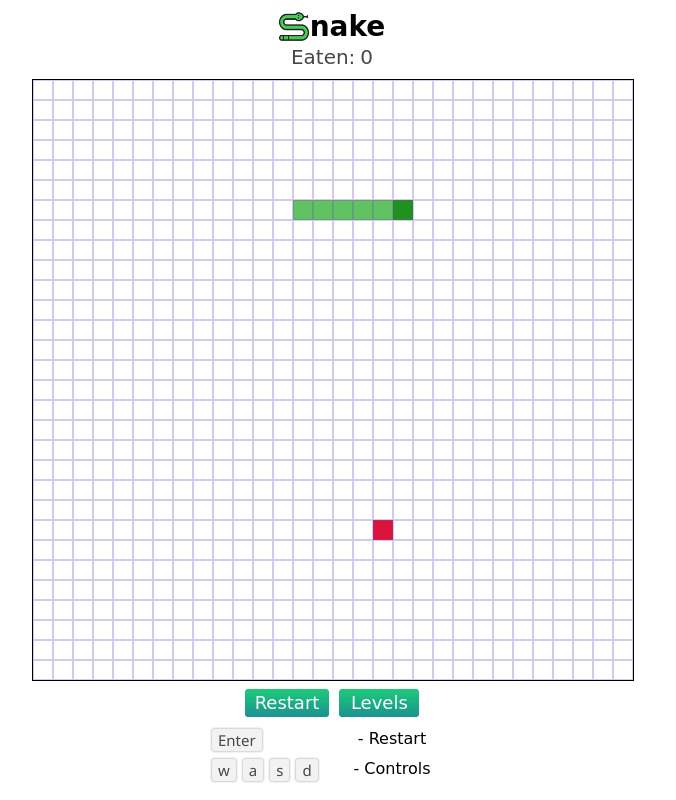
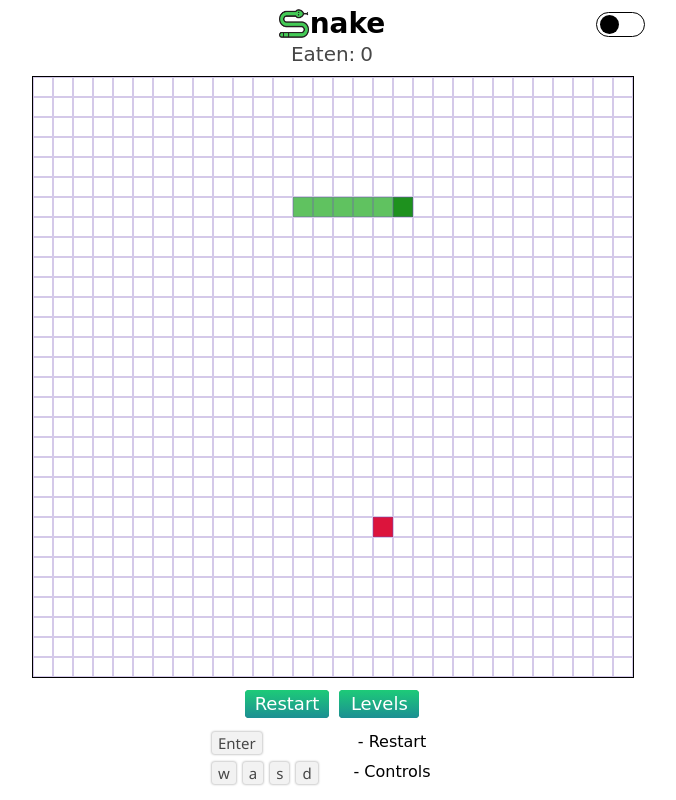
Before and after one commit to itsHel/Snake, a React (Create React App) app: page / in a window 1280 px wide. Shown: the whole page, without its empty margins (308-984 px from the left). Built offline with nearby package versions, Linux system fonts and the light colour scheme.

Commit message:
Add files via upload

```diff
--- a/package.json
+++ b/package.json
@@ -16,6 +16,7 @@
     "react-dom": "^18.2.0",
     "react-redux": "^8.0.5",
     "react-scripts": "5.0.1",
+    "sass": "^1.59.3",
     "typescript": "^4.9.5",
     "web-vitals": "^2.1.4"
   },
--- a/src/App.css
+++ b/src/App.css
@@ -2,6 +2,7 @@
     --lesser-text: rgb(71, 71, 71);
     --board-size: 75vh;
     --square-size: 2.5vh;
+    --theme-transition: 0.4s;
 }
 
 body{
@@ -19,6 +20,8 @@ body{
     justify-content:  center;
     align-items: center;
     overflow: hidden;
+    transition: background var(--theme-transition);
+    height: 100vh;
 }
 .App:focus-within{
     outline: none;
@@ -34,6 +37,7 @@ body{
     margin: 10px 0 2px 0;
     font-size: 28px;
     display: flex;
+    transition: all var(--theme-transition);
 }
 #header-img{
     width: 30px;
@@ -55,6 +59,9 @@ body{
 #main > *{
     position: absolute;
     transition: all 0.5s cubic-bezier(.54, 1.5, .38, 1.11);
+}
+#body{
+    margin-bottom: 20px;
 }
 
 #pick-level{
@@ -80,8 +87,8 @@ body{
     transition: all 0.3s;
 }
 .level-thumbnail:hover img{
-    transform: scale(1.08);
-    filter: brightness(92%);
+    /* transform: scale(1.08); */
+    filter: brightness(90%);
 }
 .level-thumbnail:hover{
     box-shadow: 0px 0px 5px 2px rgb(60 64 67 / 15%), 0px 0px 6px 2px rgb(60 64 67 / 15%);
@@ -102,8 +109,8 @@ body{
     display: flex;
     flex-direction: column;
     align-items: center;
-    gap:10px;
-    margin-top:10px;
+    gap:14px;
+    margin-top:14px;
 }
 .control-buttons{
     display: flex;
@@ -112,10 +119,10 @@ body{
 
 #info{
     width: 240px;
-    margin: 2px 0;
     display: flex;
     flex-direction: column;
     gap:8px;
+    transition: all var(--theme-transition);
 }
 .info-row{
     display: flex;
@@ -130,12 +137,14 @@ body{
     color: var(--lesser-text);
     box-shadow: 0px 0px 2px 1px rgb(0 0 0 / 20%);
     font-size: 15px;
-    font-family:'Segoe UI', Tahoma, Geneva, Verdana, sans-serif
+    font-family:'Segoe UI', Tahoma, Geneva, Verdana, sans-serif;
+    transition: all var(--theme-transition);
 }
 .key-text-info{
     display: inline-block;
     width: 50%;
     text-align: center;
+    transition: all var(--theme-transition);
 }
 
 .disabled{
--- a/src/App.tsx
+++ b/src/App.tsx
@@ -2,6 +2,7 @@ import React from 'react';
 import { useAppSelector, useAppDispatch } from "./app/hooks";
 import Body from './component/Body';
 import Header from './component/Header';
+import Theme from './features/theme/Theme';
 import './App.css';
 
 import {
@@ -9,38 +10,27 @@ import {
     resetBoard,
     currentBoard
 } from './features/board/boardSlice';
+import {
+    currentTheme
+} from './features/theme/themeSlice';
 
 function App() {
     const dispatch = useAppDispatch();
     const boardLevel = useAppSelector(currentBoard);
-
-    return (
-        <div className="App" onKeyDown={handleKeyDown} tabIndex={0}>
-            <Header/>
-            <Body/>
-        </div>
-    );
+    const theme = useAppSelector(currentTheme);
 
     function handleKeyDown(e: React.KeyboardEvent){
         switch(e.key){
-            case "a":
-            case "A":
-            case "ArrowLeft":
+            case "a": case "A": case "ArrowLeft":
                 dispatch(changeDirection("west"));
                 break;
-            case "d":
-            case "D":
-            case "ArrowRight":
+            case "d": case "D": case "ArrowRight":
                 dispatch(changeDirection("east"));
                 break;
-            case "s":
-            case "S":
-            case "ArrowDown":
+            case "s": case "S": case "ArrowDown":
                 dispatch(changeDirection("south"));
                 break;
-            case "w":
-            case "W":
-            case "ArrowUp":
+            case "w": case "W": case "ArrowUp":
                 dispatch(changeDirection("north"));
                 break;
             case "Enter":
@@ -48,6 +38,14 @@ function App() {
                 return;
         }
     }
+
+    return (
+        <div className={"App " + theme} onKeyDown={handleKeyDown} tabIndex={0}>
+            <Theme/>
+            <Header/>
+            <Body/>
+        </div>
+    );
 }
 
 export default App;
--- a/src/app/store.ts
+++ b/src/app/store.ts
@@ -1,9 +1,11 @@
 import { configureStore, ThunkAction, Action } from '@reduxjs/toolkit';
 import boardReducer from '../features/board/boardSlice';
+import themerReducer from '../features/theme/themeSlice';
 
 export const store = configureStore({
     reducer: {
         board: boardReducer,
+        theme: themerReducer
     },
 });
 
--- a/src/features/board/Board.tsx
+++ b/src/features/board/Board.tsx
@@ -16,7 +16,7 @@ const clearSnakeSpeedMs = 80;
 
 type FPSType = 60 | 144;
 
-export default function Board() {
+export default function Board(){
     const clearSnakeInterval = useRef<number | null>(null);
     const RAF = useRef<number | null>(null);
     const FPS = useRef<FPSType>(60);
--- /dev/null
+++ b/src/features/theme/Theme.tsx
@@ -0,0 +1,22 @@
+import { useAppSelector, useAppDispatch } from "../../app/hooks";
+import {
+    changeTheme,
+    currentTheme
+} from './themeSlice';
+import './theme.scss';
+
+export default function Theme(){
+    const dispatch = useAppDispatch();
+    const theme = useAppSelector(currentTheme);
+
+    function handleThemeClick(){
+        dispatch(changeTheme());
+    }
+
+    return(
+        <div className="toggle-btn" id="theme-toggle">
+            <input type="checkbox" onChange={handleThemeClick} checked={theme == "dark"}/>
+            <span></span>
+        </div>
+    )
+}
--- /dev/null
+++ b/src/features/theme/theme.scss
@@ -0,0 +1,134 @@
+.App.dark{
+    --darkest: #111111;
+    --dark: #212121;
+    --gray: #959595;
+    --white: #d3d8db;
+
+    background-color: var(--darkest);
+
+    .app-header h2{
+        color: var(--white);
+    }
+    .header-text{
+        color: var(--gray);
+    }
+    .key-text-info{
+        color: var(--gray);
+    }
+    .button-green{
+        filter:brightness(88%);
+    }
+    #board {
+        border: 1px solid var(--gray);
+    }
+    #board.board-lost{
+        border: 1px solid crimson;
+    }
+    #pick-level{
+        border: 1px solid var(--gray);
+    }
+    .level-thumbnail{
+        border: 3px solid #979797;
+        filter: invert(0.95) hue-rotate(194deg) brightness(0.75);
+    }
+    .key-info{
+        color: var(--white);
+        background: #212121;
+        box-shadow: 0px 0px 2px 1px var(--white);
+    }
+    .square {
+        background: var(--dark);
+    }
+    .square.snake {
+        background: var(--snake-color);
+    }
+    .square.snake-head{
+        background: var(--snake-head-color);
+    }
+    .square.rock {
+        background: var(--gray);
+    }
+    .square.food {
+        background: crimson;
+    }
+    .square.snake-dead {
+        background: var(--snake-color);
+        box-shadow: inset 0px 0px 8px 1.25vh var(--dark);
+        border: 1px solid rgb(57, 46, 78);
+    }
+}
+
+.toggle-btn {
+    position: absolute;
+    top:12px;
+    width: 49px;
+    height: 25px;
+    margin: 0 auto;
+    border-radius: 10px;
+    text-align: left;
+    transform: translateX(36vh);
+}
+input[type="checkbox"] {
+    width: 100%;
+    height: 100%;
+    position: absolute;
+    top: 0px;
+    left: 0px;
+    right: 0px;
+    bottom: 0px;
+    margin: 0px;
+    cursor: pointer;
+    opacity: 0;
+    z-index: 2;
+}
+#theme-toggle span {
+    position: absolute;
+    top: 0px;
+    right: 0px;
+    bottom: 0px;
+    left: 0px;
+    overflow: hidden;
+    opacity: 1;
+    background-color: #fff;
+    border-radius: 14px;
+    transition: 0.3s ease background-color, 0.3s ease opacity;
+}
+#theme-toggle span:before, #theme-toggle span:after {
+    content: "";
+    position: absolute;
+    top: 2px;
+    width: 19px;
+    height: 19px;
+    border-radius: 14px;
+    transition: 0.6s ease transform, 0.3s ease background-color;
+}
+#theme-toggle span:before {
+    background-color: #fff;
+    transform: translate(-19px, 0px);
+    z-index: 1;
+}
+#theme-toggle span:after {
+    background-color: #000;
+    transform: translate(3px, 0px);
+    z-index: 0;
+}
+#theme-toggle input[type="checkbox"]:checked + span {
+    background-color: #000;
+}
+#theme-toggle input[type="checkbox"]:active + span {
+    opacity: 0.5;
+}
+#theme-toggle input[type="checkbox"]:checked + span:before {
+    background-color: #000;
+    transform: translate(19px, -7px);
+}
+#theme-toggle input[type="checkbox"]:checked + span:after {
+    background-color: var(--white);
+    transform: translate(26px, 0px);
+}
+#theme-toggle input[type="checkbox"] + span {
+    border: 1px solid black;
+}
+#theme-toggle input[type="checkbox"]:checked + span {
+    border: 1px solid var(--white);;
+}
--- /dev/null
+++ b/src/features/theme/themeSlice.ts
@@ -0,0 +1,34 @@
+import { createSlice } from '@reduxjs/toolkit';
+import { RootState } from '../../app/store';
+
+type Theme = "light" | "dark";
+
+interface ThemeState {
+    type: Theme
+}
+
+const initialState: ThemeState = {
+    type: window.matchMedia("(prefers-color-scheme: dark)")?.matches ? "dark" : "light"
+}
+
+export const themeSlice = createSlice({
+    name: "theme",
+    initialState,
+    reducers: {
+        changeTheme: (state) => {
+            if(state.type == "light"){
+                state.type = "dark";
+            } else {
+                state.type = "light";
+            }
+
+            console.log(state.type);
+        }
+    }
+});
+
+export const { changeTheme } = themeSlice.actions;
+
+export const currentTheme = (state: RootState) => state.theme.type;
+
+export default themeSlice.reducer;
```
Also changed, not shown: 8 other files (tests, documents, lock files or other folders).
